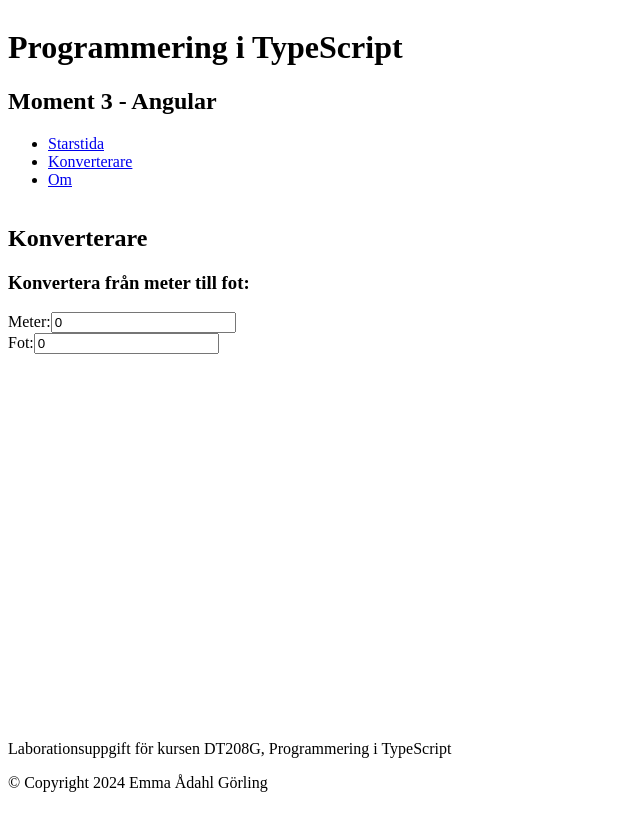
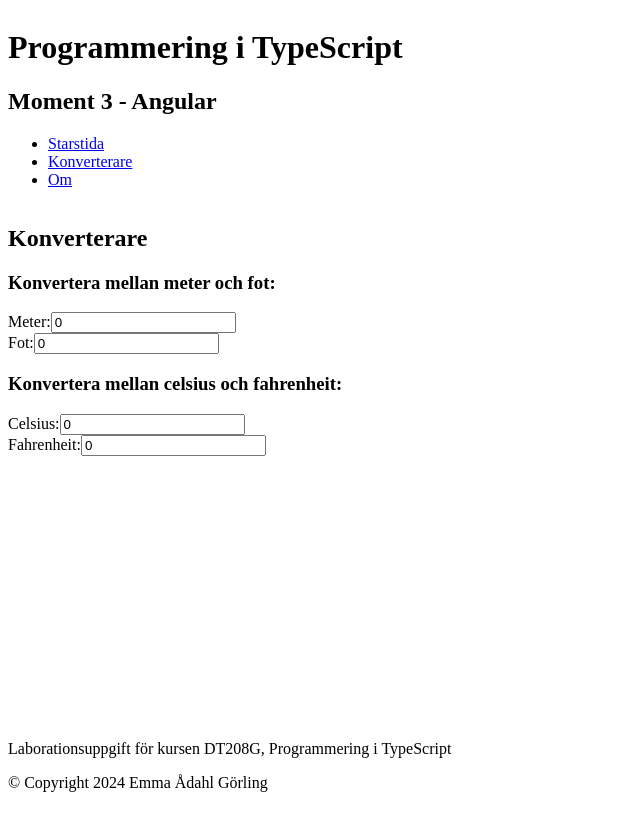
Before and after one commit to EmmaGorling/TypeScript-Moment3, an Angular app: page /converter in a window 1280 px wide. Shown: the whole page, without its empty margins (0-640 px from the left). Built offline with nearby package versions, Linux system fonts and the light colour scheme.

Commit message:
Converter component klar (ej CSS)

```diff
--- a/src/app/converter/converter.component.html
+++ b/src/app/converter/converter.component.html
@@ -1,10 +1,19 @@
 <h2>Konverterare</h2>
 
-<h3>Konvertera från meter till fot:</h3>
-    <div class="conatiner">
+<h3>Konvertera mellan meter och fot:</h3>
+<div class="conatiner">
     <label for="meter">Meter:</label>
     <input type="number" id="meter" [(ngModel)]="meter" (ngModelChange)="convertMeter()">
     <br>
     <label for="foot">Fot:</label>
     <input type="number" id="foot" [(ngModel)]="foot" (ngModelChange)="convertFoot()">
 </div>
+
+<h3>Konvertera mellan celsius och fahrenheit:</h3>
+<div class="conatiner">
+    <label for="celsius">Celsius:</label>
+    <input type="number" id="celsius" [(ngModel)]="celsius" (ngModelChange)="convertCelsius()">
+    <br>
+    <label for="fahrenheit">Fahrenheit:</label>
+    <input type="number" id="fahrenheit" [(ngModel)]="fahrenheit" (ngModelChange)="convertFahrenheit()">
+</div>
--- a/src/app/converter/converter.component.ts
+++ b/src/app/converter/converter.component.ts
@@ -30,11 +30,13 @@ export class ConverterComponent {
   }
 
   convertCelsius():void {
-
+    this.result = ((this.celsius * 1.8) + 32).toFixed(2);
+    this.fahrenheit = parseFloat(this.result);
   }
 
   convertFahrenheit():void {
-
+    this.result = ((this.fahrenheit - 32) / 1.8).toFixed(2);
+    this.celsius = parseFloat(this.result);
   }
 
 }
```
